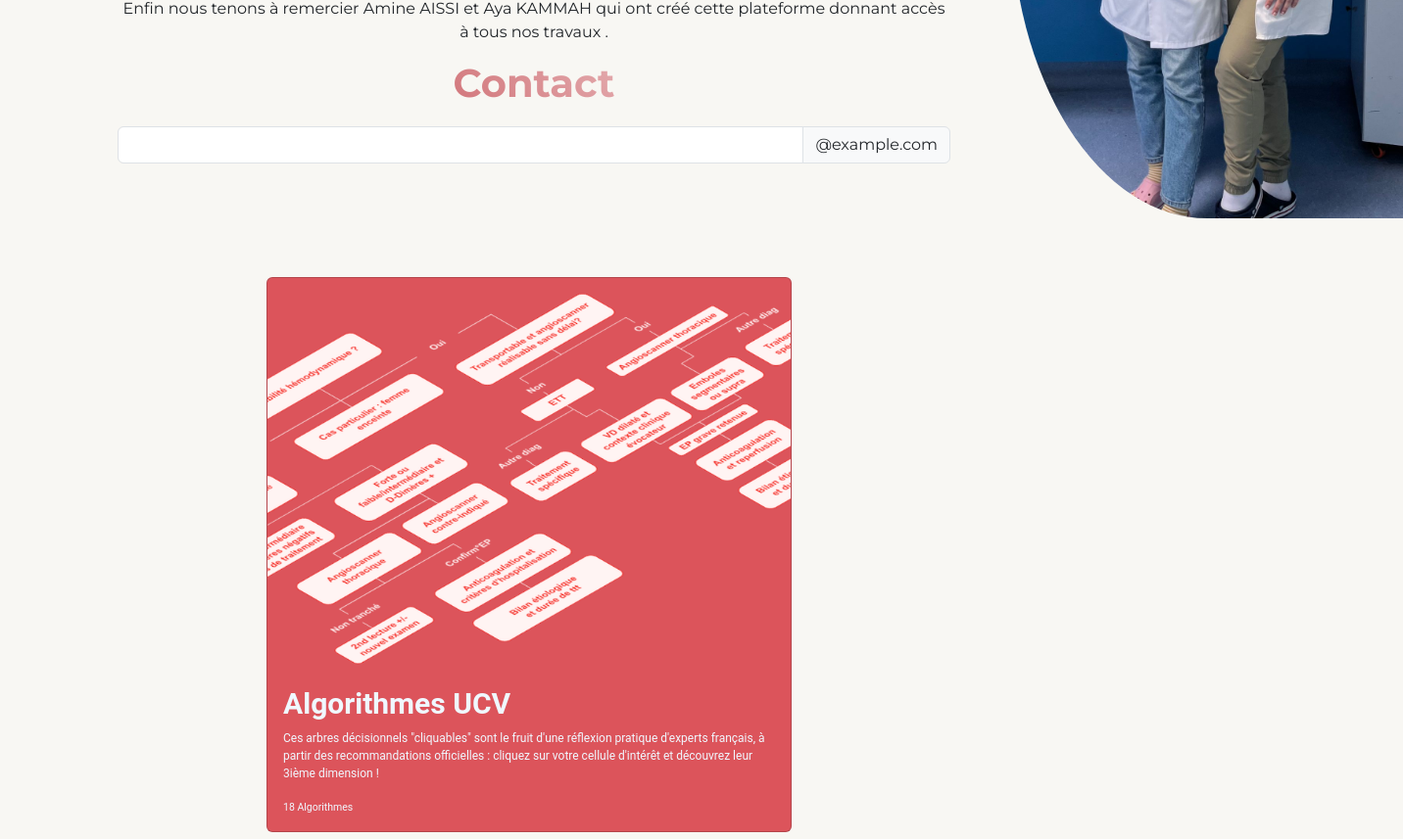
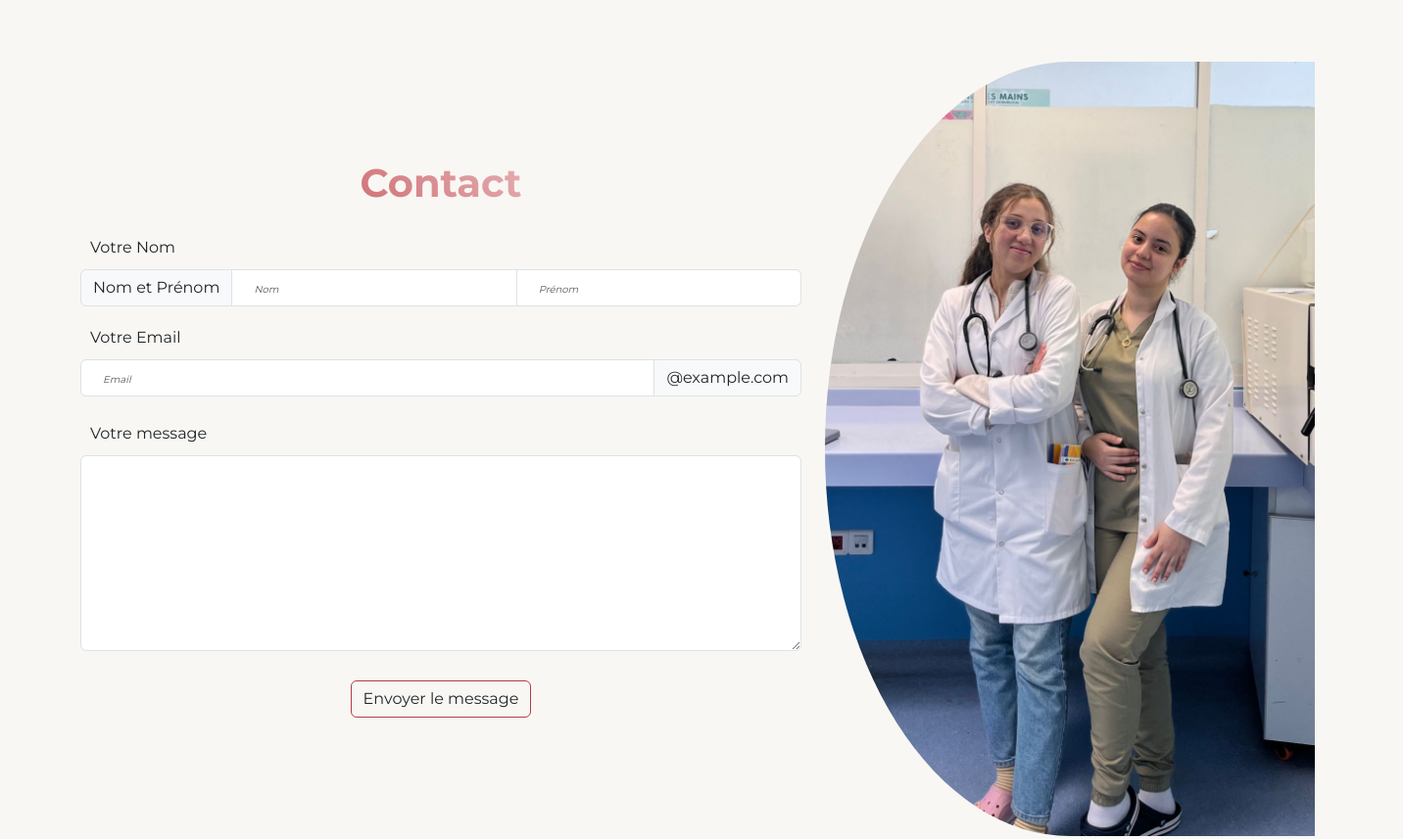
Before and after one commit to aaiaa-1/med.github.io, a website: page index.html in a window 1280 px wide. Shown: the part 1661-2518 px from the top of the page at 98% size, 1432 px wide, since content can reach past the window. Drawn offline with nearby package versions, Linux system fonts and the light colour scheme.

Commit message:
last modifs

```diff
--- a/index.html
+++ b/index.html
@@ -92,6 +92,11 @@
     </section>
 
 
+
+
+   </div>
+
+
     <section class="aboutus">
       <div class="container text-center">
          <div class="row">
@@ -101,26 +106,45 @@
                Nous sommes une équipe formée de six externes en troisième année de médecine générale encadrée par DR BOUSSAADANI professeur assistant en cardiologie et DR HAMDAN médecin résident en cardiologie. <br> Nous avons élaboré des algorithmes retraçant les conduites à tenir devant les principales urgences cardiovasculaires selon les dernières recommandations de la société européenne de cardiologie (ESC)  . <br> Nos arbres décisionnelles permettront aux médecins de raisonner de façon structurée et prendre les meilleures décisions thérapeutiques selon les dernières recommandations des sociétés savantes . Ces organigrammes sont le fruit de recherches approfondies et minutieuses mais aussi un travail d’équipe marqué par le dévouement et l’intérêt que porte chaque acteur de ce projet .
               <br> En tant qu’étudiants en 3ème année nous sommes être ravis d’avoir participé à ce travail qui sera sans doute de grande utilité . <br> Nous tenons à remercier DR BOUSSAADANI de nous avoir fait confiance pour mener à bien ce travail , ainsi que DR HAMDAN pour ses conseils et son aide précieuse . <br>  Enfin nous tenons à remercier Amine AISSI et Aya KAMMAH qui ont créé cette plateforme donnant accès à tous nos travaux .
             </p>
-            <h1>Contact</h1>
-            <div class="input-group mb-3">
-               <input type="text" class="form-control"  aria-label="Recipient's username" aria-describedby="basic-addon2">
-               <span class="input-group-text" id="basic-addon2">@example.com</span>
-             </div>
-           </div>
-           <div class="col col-lg-2">
-            <img src="../med.github.io/pics/aboutus.jpeg" style="border-radius: 50% 0 0 50%;">
            </div>
          </div>
        </div>
+    </section>
+    <section class="contact">
+      <div class="container text-center">
+         <div class="row">
 
+           <div class="col-sm-8" style="margin-top: 100px;">
+            <h1>Contact</h1>
+            <form action="">
+            <label for="" style="float:left; margin: 10px">Votre Nom</label>
+            <div class="input-group" style="margin-bottom: 10px">
+               <span class="input-group-text" >Nom et Prénom</span>
+               <input type="text" aria-label="First name" class="form-control" placeholder="Nom">
+               <input type="text" aria-label="Last name" class="form-control"  placeholder="Prénom">
+             </div>
+            <label for="" style="float:left; margin: 10px">Votre Email</label>
+            <div class="input-group mb-3">
+               <input type="text" class="form-control"  aria-label="Recipient's username"  placeholder="Email">
+               <span class="input-group-text" id="basic-addon2">@example.com</span>
+            </div>
 
-
+            <label for="" style="float:left; margin: 10px; ">Votre message</label>
+            <div class="input-group">
+               <textarea class="form-control" aria-label="With textarea" style="height:200px"></textarea>
+            </div>
+             <button class="btn" type="submit" style="margin-top: 30px;"> Envoyer le message </button></div>
+            </form>
+           <div class="col-sm-4"><img src="../med.github.io/pics/aboutus.jpeg" style="border-radius: 50% 0 0 50%;width:500px"></div>
+         </div>
+      </div>
     </section>
 
     <div class="container" style="margin-top: 50px;">
         <div class="row">
             <div class="col-md-2"></div>
             <div class="col-md-6">
+               <h1 style="margin:0 100px 50px 100px ">Algotirhmes UCV</h1>
                 <a href="algorithmes.html" style="text-decoration: none">
                     <div class="card mb-3" style="background-color: #dc545b;">
                         <img src="pics/card.png" class="card-img-top">
```
